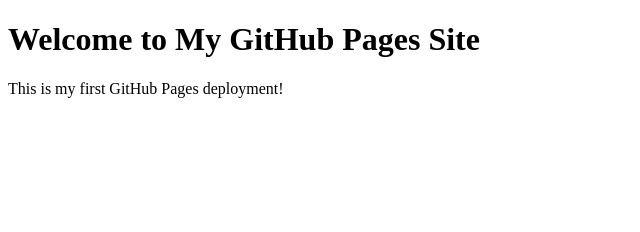
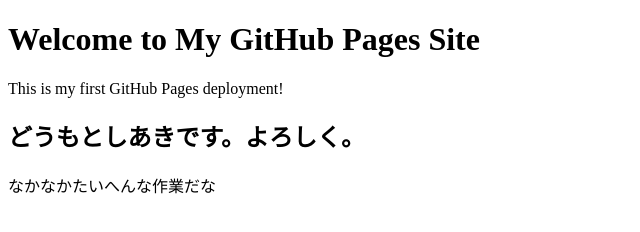
Before and after one commit to sero-tape/my-first-web-app, a plain HTML site: page index.html in a window 1280 px wide. Shown: the whole page, without its empty margins (0-640 px from the left). Drawn offline with Linux system fonts and the light colour scheme.

Commit message:
Add files via upload

```diff
--- a/index.html
+++ b/index.html
@@ -8,5 +8,7 @@
 <body>
     <h1>Welcome to My GitHub Pages Site</h1>
     <p>This is my first GitHub Pages deployment!</p>
+    <h2>どうもとしあきです。よろしく。</h2>
+    <p>なかなかたいへんな作業だな</p>
 </body>
 </html>
```
